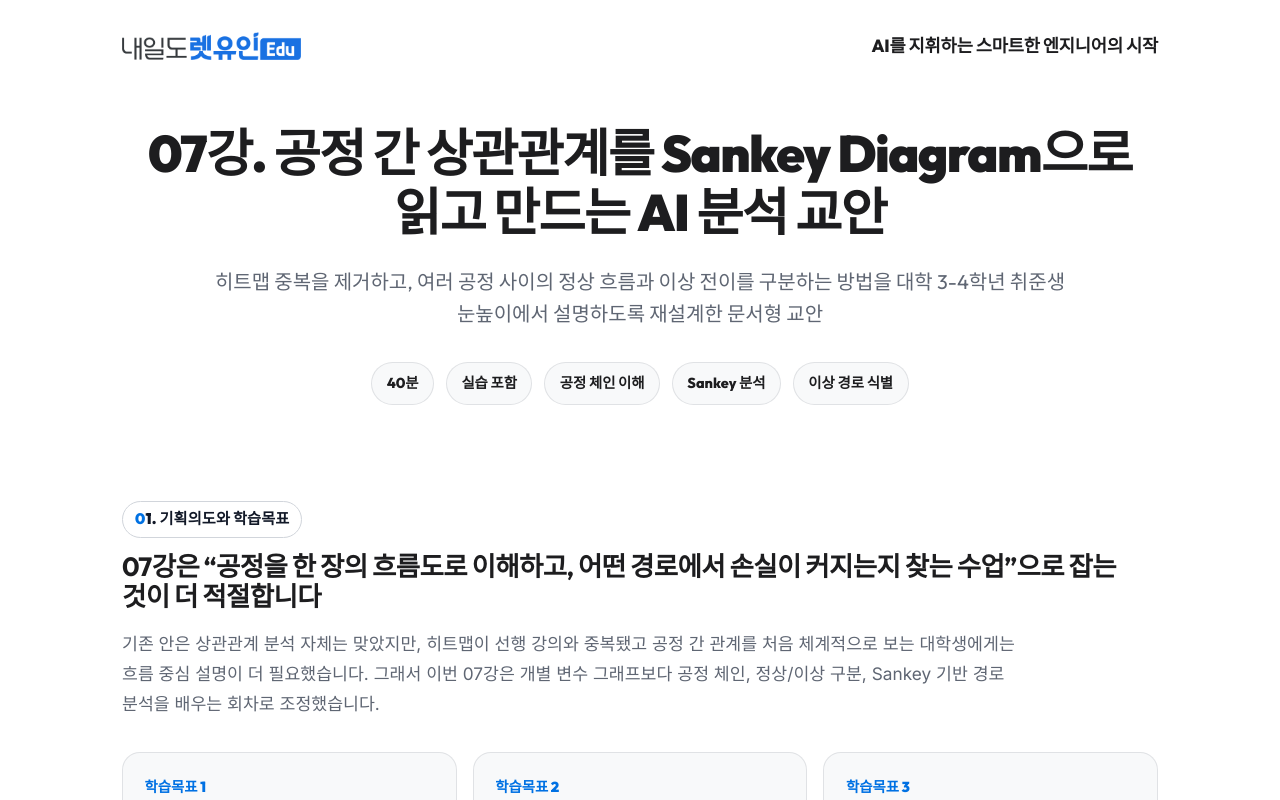
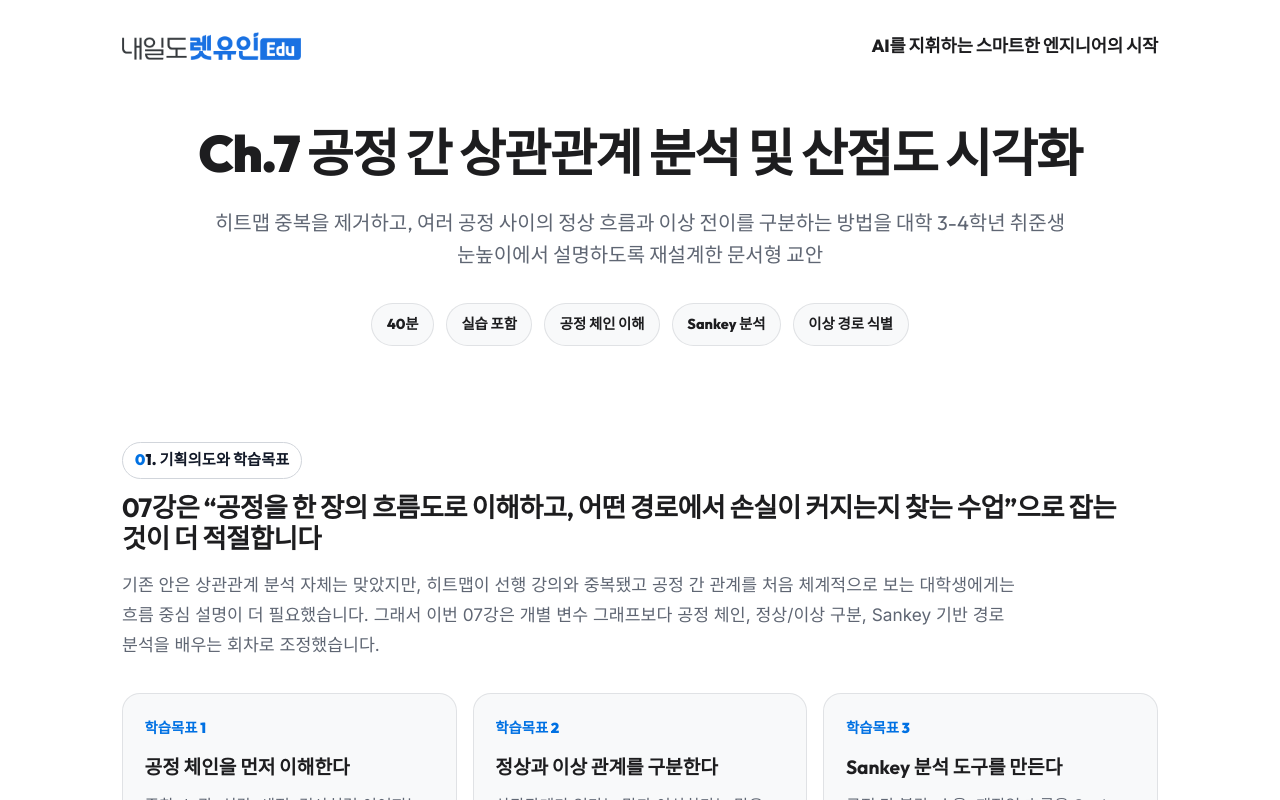
Before and after one commit to heekeunlee/lecture07, a React (Vite) app: page / in a window 1280 px wide. Shown: the top 800 px of the page. Built offline with nearby package versions, Linux system fonts and the light colour scheme.

Commit message:
Rename lecture 07 title

```diff
--- a/src/App.tsx
+++ b/src/App.tsx
@@ -128,7 +128,7 @@ function App() {
         </div>
 
         <div className="hero-section">
-          <h1>07강. 공정 간 상관관계를 Sankey Diagram으로 읽고 만드는 AI 분석 교안</h1>
+          <h1>Ch.7 공정 간 상관관계 분석 및 산점도 시각화</h1>
           <p className="subtitle">
             히트맵 중복을 제거하고, 여러 공정 사이의 정상 흐름과 이상 전이를 구분하는 방법을 대학 3-4학년 취준생 눈높이에서 설명하도록 재설계한 문서형 교안
           </p>
```
